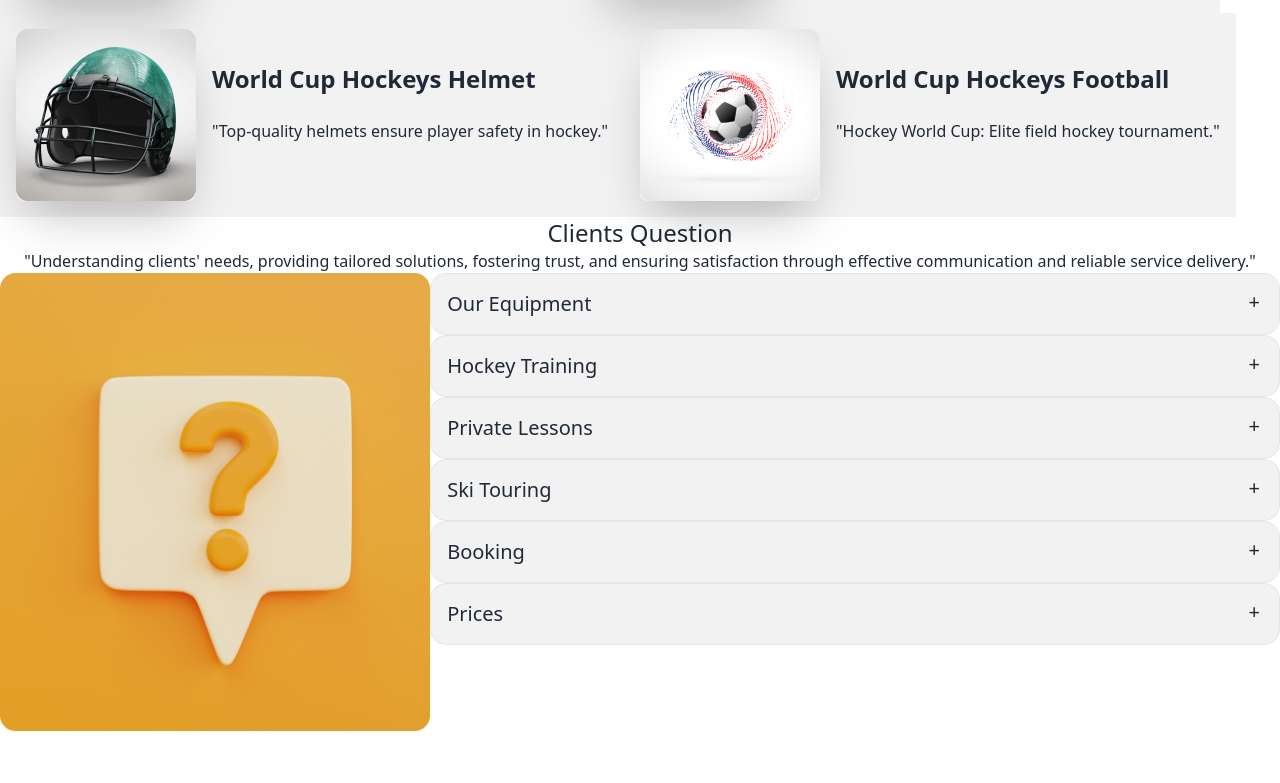
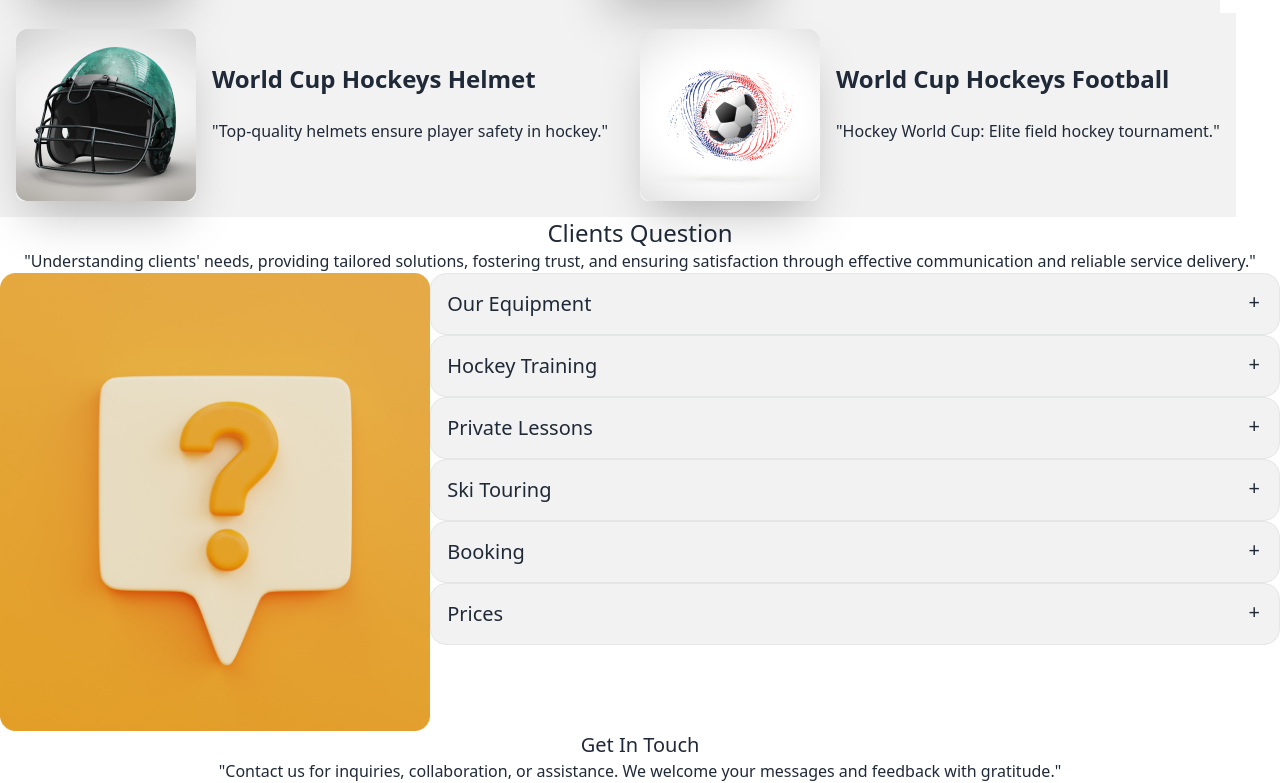
Before and after one commit to osmangonibinismail/Assaigment-03, a plain HTML site: page index.html in a window 1280 px wide. Shown: the part 2313-3096 px from the top of the page. Before the commit the page ends 3044 px from the top, so only its background shows below. Drawn offline with nearby package versions, Linux system fonts and the light colour scheme.

Commit message:
get in touch added

```diff
--- a/index.html
+++ b/index.html
@@ -300,6 +300,13 @@
             </div>
           </div>
         </section>
+        <!-- Get In Touch -->
+        <section>
+          <div class="text-center">
+            <h3 class="text-xl text-bold">Get In Touch</h3>
+            <p>"Contact us for inquiries, collaboration, or assistance. We welcome your messages and feedback with gratitude."</p>
+          </div>
+        </section>
     </main>
     <footer>
 
```
